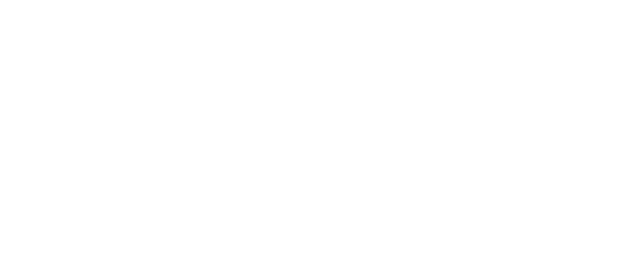
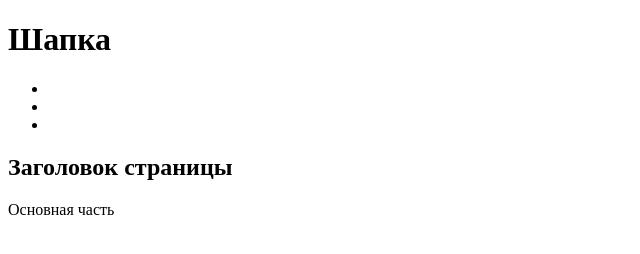
Before and after one commit to VladimirZolotuhin/first-project, a plain HTML site: page index.html in a window 1280 px wide. Shown: the whole page, without its empty margins (0-640 px from the left). Drawn offline with Linux system fonts and the light colour scheme.

Commit message:
Добавлена базовая структура

```diff
--- a/index.html
+++ b/index.html
@@ -6,6 +6,26 @@
     <title>"Это база"</title>
 </head>
 <body>
+    <header>
+       <h1>Шапка</h1>
+        <nav>
+          <ul>
+            <li></li>
+            <li></li>
+            <li></li>
+          </ul>
+        </nav>
+      </header>
+      <main>
+        <section>
+          <h1>Заголовок страницы</h1>
+          <p>Основная часть</p>
+        </section>
+      </main>
+      <aside>
 
+      </aside>
+      <footer>
+      </footer>
 </body>
 </html>
```
